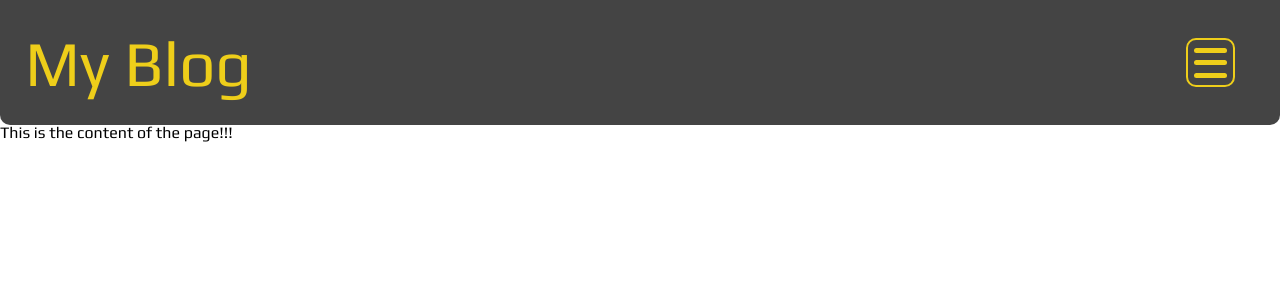
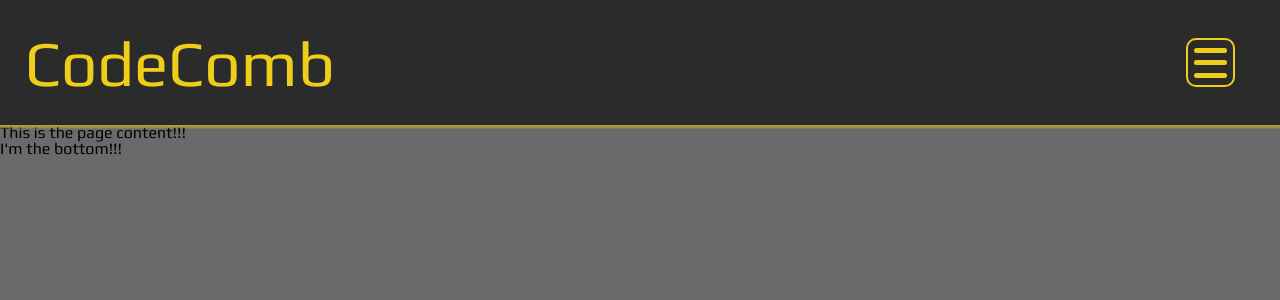
Before and after one commit to mccombsr/PortfolioBlog, a React (Create React App) app: page / in a window 1280 px wide. Shown: the top 300 px of the page. Built offline with nearby package versions, Linux system fonts and the light colour scheme.

Commit message:
Did some stuff

```diff
--- a/src/App.jsx
+++ b/src/App.jsx
@@ -2,6 +2,7 @@ import React, { Component } from "react";
 import Header from "./Components/Header";
 import SideDrawer from './Components/SideDrawer';
 import Backdrop from './Components/Backdrop';
+import PostList from './Components/PostList';
 import "./Styles/App.scss";
 
 class App extends Component {
@@ -23,11 +24,10 @@ class App extends Component {
   }
 
   render() {
-    // let sideDrawer;
+    // Logic for opening and closing sideDrawer backdrop
     let backdrop;
 
     if(this.state.sideDrawerOpen){
-      // sideDrawer = <SideDrawer toggleDrawer={this.handleSideDrawer}/>
       backdrop = <Backdrop clickHandler={this.backdropClickHandler}/>
     }
 
@@ -36,11 +36,8 @@ class App extends Component {
         <Header toggleDrawer={this.handleSideDrawer}/>
         <SideDrawer show={this.state.sideDrawerOpen}
         toggleDrawer={this.handleSideDrawer}/>
-        {/* {sideDrawer} */}
         {backdrop}
-        <main>
-          <p>This is the content of the page!!!</p>
-        </main>
+        <PostList/>
       </div>
     );
   }
--- a/src/Components/Header.jsx
+++ b/src/Components/Header.jsx
@@ -1,16 +1,12 @@
 import React, {Component} from 'react';
 
 export default class Header extends Component{
-    constructor(props){
-        super(props)
-        this.state = {}
-    }
 
     render(props){
         console.log(this.props)
         return(
             <header className='headerContainer'>
-                <h1 className="headerTitle">My Blog</h1>
+                <h1 className="headerTitle">CodeComb</h1>
                 <nav
                 className="menuIcon"
                 onClick={this.props.toggleDrawer}
--- /dev/null
+++ b/src/Components/PostList.jsx
@@ -0,0 +1,18 @@
+import React, {Component} from 'react';
+
+export default class PostList extends Component{
+    constructor(props){
+        super(props)
+        this.state = {}
+    }
+
+    render(props){
+        return(
+            <main className='postList'>
+                <p>This is the page content!!!</p>
+
+                <p>I'm the bottom!!!</p>
+            </main>
+        )
+    }
+}
--- a/src/Styles/App.scss
+++ b/src/Styles/App.scss
@@ -3,15 +3,17 @@
 @import "Header";
 @import "SideDrawer";
 @import "Backdrop";
+@import "PostList";
 @import "media";
 
-.App{
-  height: 100%;
+.App {
+  height: auto;
+  min-height: 100vh;
   font-family: "Play", sans-serif;
+  background: lighten($primaryColor, 15%);
 
   main {
     position: relative;
-    top: 125px;
+    padding-top: 125px;
   }
-
 }
--- a/src/Styles/_Header.scss
+++ b/src/Styles/_Header.scss
@@ -2,13 +2,16 @@
   position: fixed;
   width: 100%;
   height: 125px;
-  background: $primaryColor;
+  background: darken($primaryColor, 10%);
+  z-index: 2;
+  // border-bottom: 1px solid $secondaryColor;
+  // box-shadow: $shadow;
+  // box-shadow: 0px 0px 3px 3px rgba($primaryColor, 0.9);
+  box-shadow: 0px 0px 2px 3px rgba($secondaryColor, 0.5);
 
   display: flex;
   justify-content: space-between;
   align-items: center;
-  border-bottom-left-radius: 10px;
-  border-bottom-right-radius: 10px;
 
   .headerTitle {
     font-size: 4rem;
--- /dev/null
+++ b/src/Styles/_PostList.scss
@@ -0,0 +1,5 @@
+.postList {
+//   background: lighten($primaryColor, 15%);
+  color: black;
+//   height: 100vh;
+}
--- a/src/Styles/_media.scss
+++ b/src/Styles/_media.scss
@@ -12,10 +12,20 @@
 
 // Smartphones
 @include mediaSm {
+  /**********************************************
+  * Couldn't get this to work for some reason.
+  * Decided to just keep the header height the
+  * same across the board for now. Will
+  * revisit.
+  *********************************************/
+  // main {
+  //   position: relative;
+  //   top: 80px;
+  // }
+
   //Header
   .headerContainer {
-    height: 80px;
-
+    // height: 80px;
 
     .headerTitle {
       font-size: 2.5rem;
```
